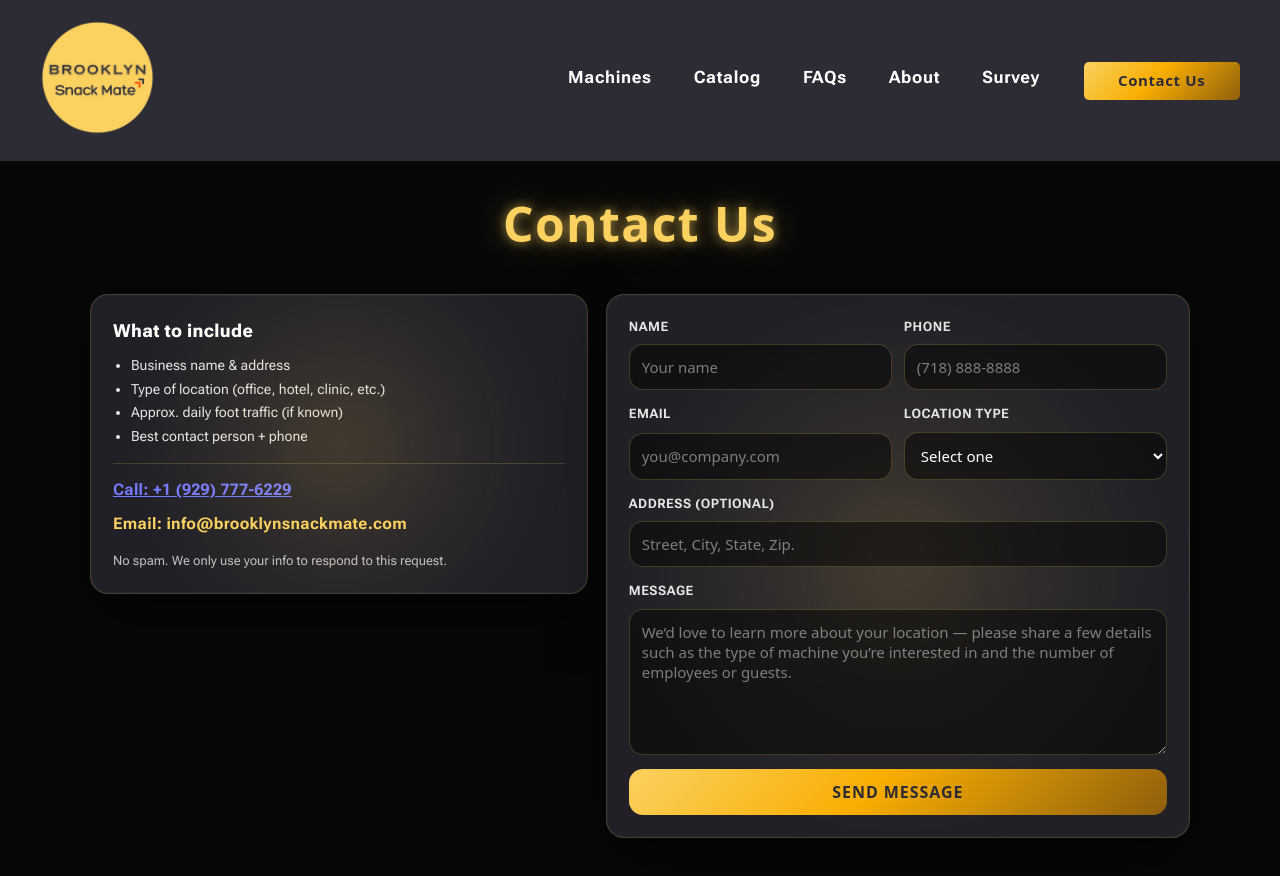
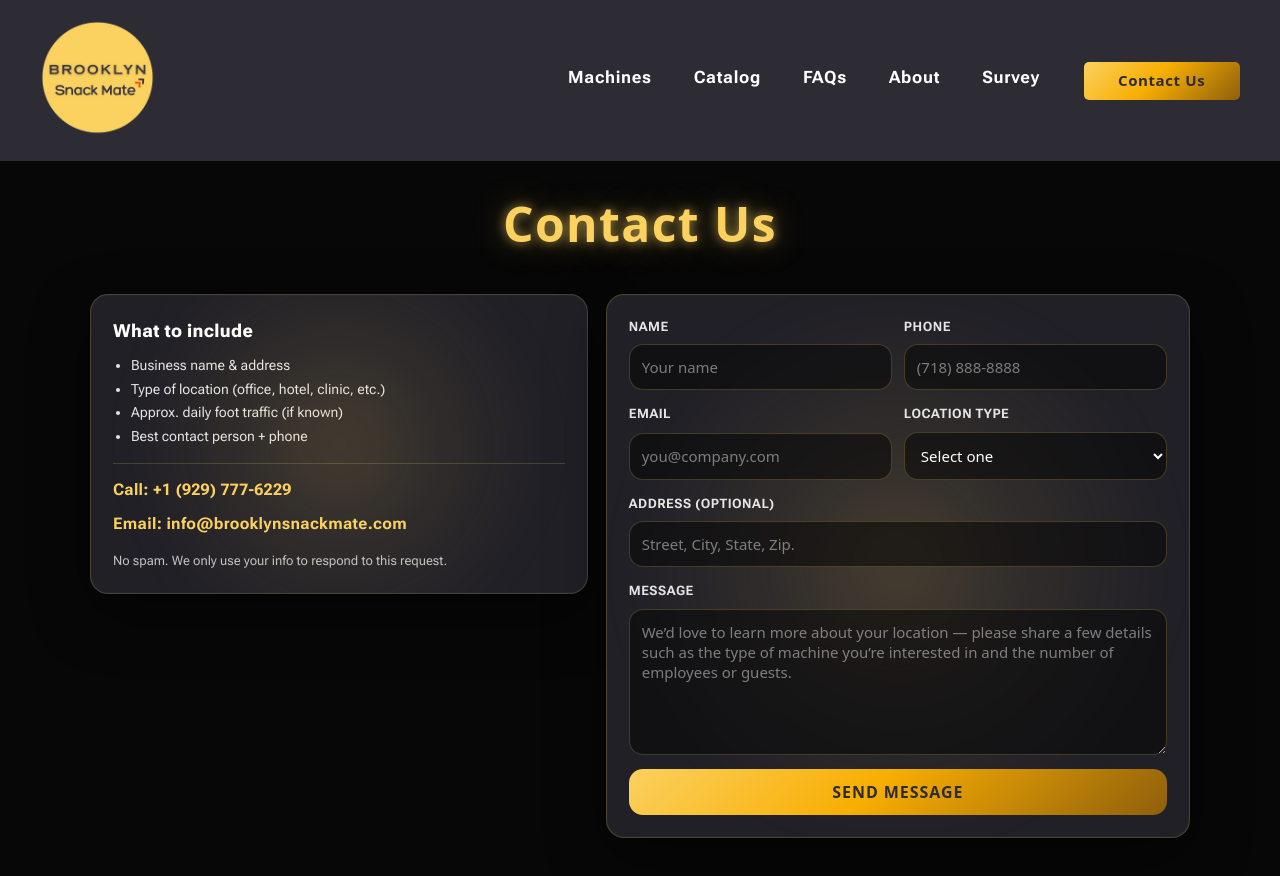
Before and after one commit to Dmitriy88k/Brooklyn-Snack-Mate, a React (Vite) app: page /contact in a window 1280 px wide. In both pictures the pointer is over the link "Call: +1 (929) 777-6229". Shown: the top 876 px of the page. Built offline with nearby package versions, Linux system fonts and the light colour scheme; a web font is replaced by a local one.

Commit message:
Finished with configuriung the contact form

```diff
--- a/src/components/contact/contactForm.jsx
+++ b/src/components/contact/contactForm.jsx
@@ -77,15 +77,20 @@
             <div className={styles.divider} />
 
             <div className={styles.quick}>
-              <a className={styles.quickLink} href="tel:+19297776229">
+            <a
+  className={`${styles.quickLink} ${styles.phoneLink}`}
+  href="tel:+19297776229"
+>
   Call: +1 (929) 777-6229
 </a>
+
 <a
-                className={styles.quickLink}
+  className={`${styles.quickLink} ${styles.emailLink}`}
   href="mailto:info@brooklynsnackmate.com"
 >
   Email: info@brooklynsnackmate.com
 </a>
+
 
               <p className={styles.note}>
                 No spam. We only use your info to respond to this request.
--- a/src/components/contact/contactForm.module.css
+++ b/src/components/contact/contactForm.module.css
@@ -115,6 +115,20 @@
   text-decoration: underline;
 }
 
+/* ========== MOBILE DEFAULT (no underline, no purple) ========== */
+.quickLink,
+.quickLink:link,
+.quickLink:visited,
+.quickLink:hover,
+.quickLink:active,
+.quickLink:focus {
+  color: #fbd160 !important;
+  text-decoration: none !important;
+}
+
+
+
+
 .note {
   margin: 4px 0 0;
   color: rgba(255, 255, 255, 0.72);
@@ -222,7 +236,7 @@
 }
 
 /* Desktop layout */
-@media (min-width: 900px) {
+@media (min-width: 1200px) {
   .grid {
     grid-template-columns: 0.92fr 1.08fr;
     gap: 18px;
@@ -237,7 +251,32 @@
   .formCard {
     padding: 22px;
   }
+
+  /* DESKTOP: phone link stays plain, no underline, no hover effect */
+.phoneLink {
+  text-decoration: none !important;
+  color: #fbd160 !important;
 }
+.phoneLink:hover {
+  text-decoration: none !important;
+  color: #fbd160 !important;
+}
+
+/* DESKTOP: email link gets underline ONLY on hover */
+.emailLink {
+  text-decoration: none !important;
+  color: #fbd160 !important;
+}
+
+.emailLink:hover {
+  text-decoration: underline !important;
+  color: #fbd160 !important;
+}
+
+}
+
+
+
 
 @keyframes neonPulse {
   0%,
```
Lines whose indentation alone changed are shown as unchanged.
